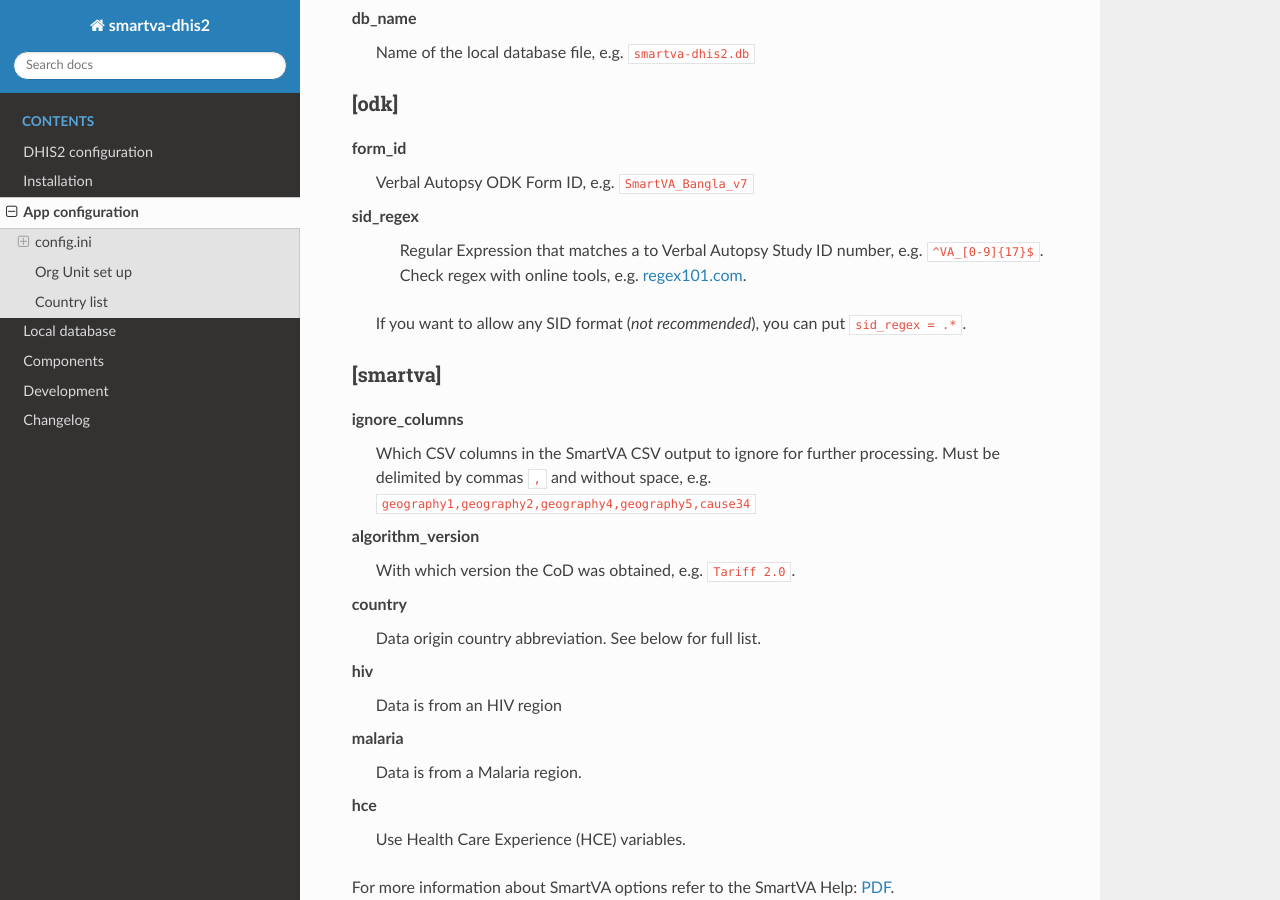
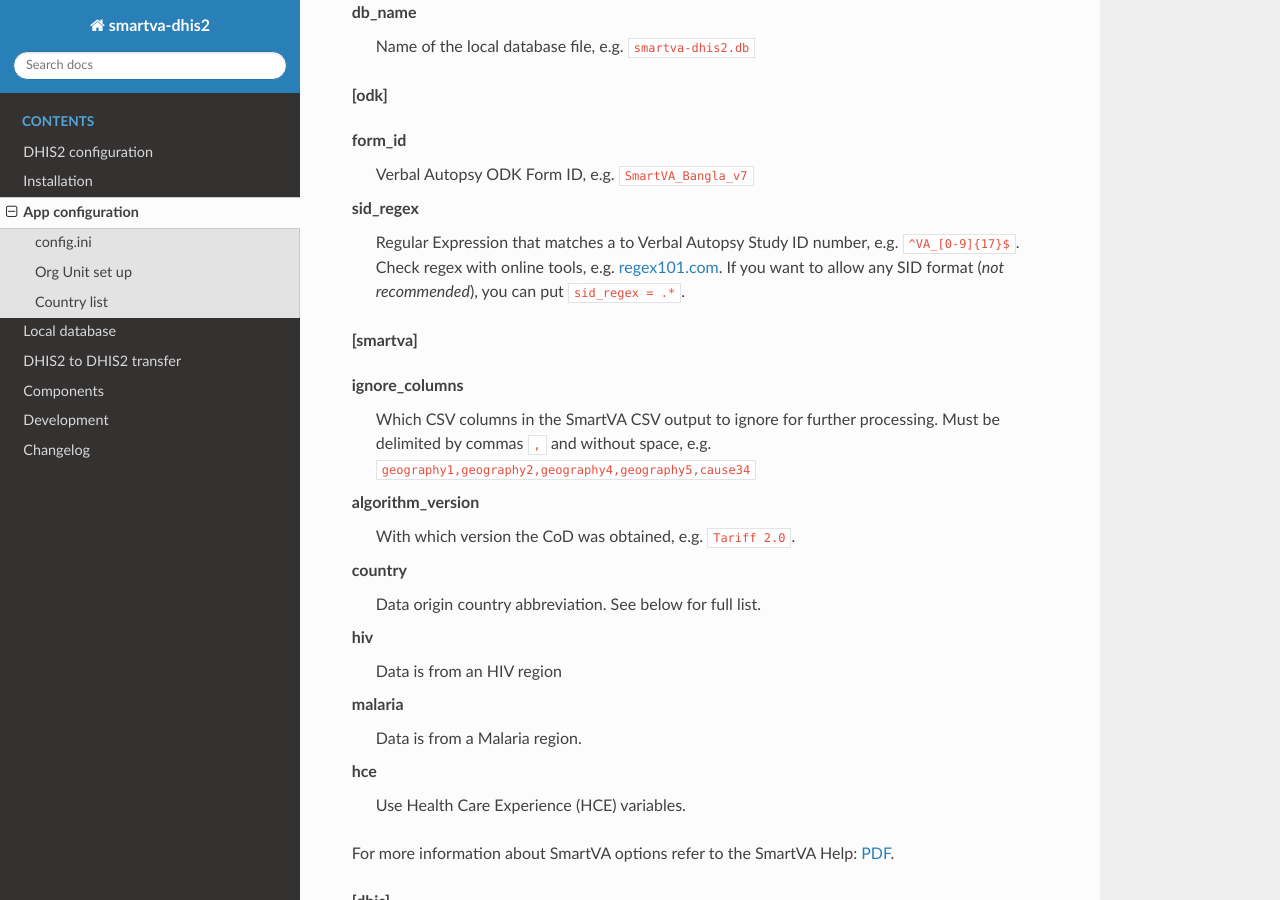
Before and after one commit to D4H-VA/smartva-dhis2, a Sphinx documentation site: the page built from docs/config_application.rst, in a window 1280 px wide and 900 px high, scrolled down 774 px. Built offline with Sphinx 7.4.7 and the Read the Docs theme 2.0.0, drawn with Linux system fonts in a browser that asks for light colours.

Commit message:
add data-transfer docs

```diff
--- a/docs/changelog.rst
+++ b/docs/changelog.rst
@@ -1,5 +1,9 @@
 Changelog
 ---------
+
+**v0.2.1**
+
+- moving on from demo schedules (every 30 seconds) to production schedules (every 3 hours)
 
 **v0.2.0**
 
--- a/docs/config_application.rst
+++ b/docs/config_application.rst
@@ -6,15 +6,13 @@
 
 All configuration is defined in ``config.ini``. Note that there are no apostrophes (``"`` or ``'``) in this file.
 
-[auth]
-^^^^^^
+**[auth]**
 
 auth_file
 	A file path to where authentication details for DHIS2 and ODK Aggregate are stored - see ``dish.json`` for structure of the file.
 	Keep it on a secure place and refer to its file path.
 
-[logging]
-^^^^^^^^^^
+**[logging]**
 
 logfile
 	Where the application should log to, e.g. ``/var/log/smartvadhis2.log``
@@ -23,8 +21,7 @@
 	Minimum Log level - e.g. ``INFO`` logs all info messages, warnings, errors.
 	Must be one of: ``DEBUG``, ``INFO``, ``WARNINGS``
 
-[database]
-^^^^^^^^^^
+**[database]**
 
 db_queries_log
 	Whether to log all local database queries as well. Either ``true`` or ``false``.
@@ -32,8 +29,7 @@
 db_name
 	Name of the local database file, e.g. ``smartva-dhis2.db``
 
-[odk]
-^^^^^^
+**[odk]**
 
 form_id
 	Verbal Autopsy ODK Form ID, e.g. ``SmartVA_Bangla_v7``
@@ -41,10 +37,9 @@
 sid_regex
 	Regular Expression that matches a to Verbal Autopsy Study ID number, e.g. ``^VA_[0-9]{17}$``.
 	Check regex with online tools, e.g. `regex101.com <https://regex101.com>`_.
-    If you want to allow any SID format (*not recommended*), you can put ``sid_regex = .*``.
+	If you want to allow any SID format (*not recommended*), you can put ``sid_regex = .*``.
 
-[smartva]
-^^^^^^^^^
+**[smartva]**
 
 ignore_columns
 	Which CSV columns in the SmartVA CSV output to ignore for further processing.
@@ -70,8 +65,8 @@
 `PDF <http://www.healthdata.org/sites/default/files/files/Tools/SmartVA_Help.pdf>`_.
 
 
-[dhis]
-^^^^^^
+**[dhis]**
+
 program
 	The Unique Identifier (UID) of the Verbal Autopsy DHIS2 program.
 
--- a/docs/index.rst
+++ b/docs/index.rst
@@ -20,6 +20,7 @@
 - Documentation: `smartva-dhis2.readthedocs.io <https://smartva-dhis2.readthedocs.io>`_
 - Github: `github.com/D4H-VA/smartva-dhis2 <https://github.com/D4H-VA/smartva-dhis2>`_
 
+To transfer events to a target DHIS2 (e.g. a Ministry of Health DHIS2), see :doc:`/data_transfer`
 
 .. toctree::
    :maxdepth: 2
@@ -29,6 +30,7 @@
    Installation <installation>
    App configuration <config_application>
    Local database <local_database>
+   DHIS2 to DHIS2 transfer <data_transfer>
    Components <components>
    Development <development>
    Changelog <changelog>
```
Also changed, not shown: docs/data_transfer.rst (added, +84 -0 lines).
